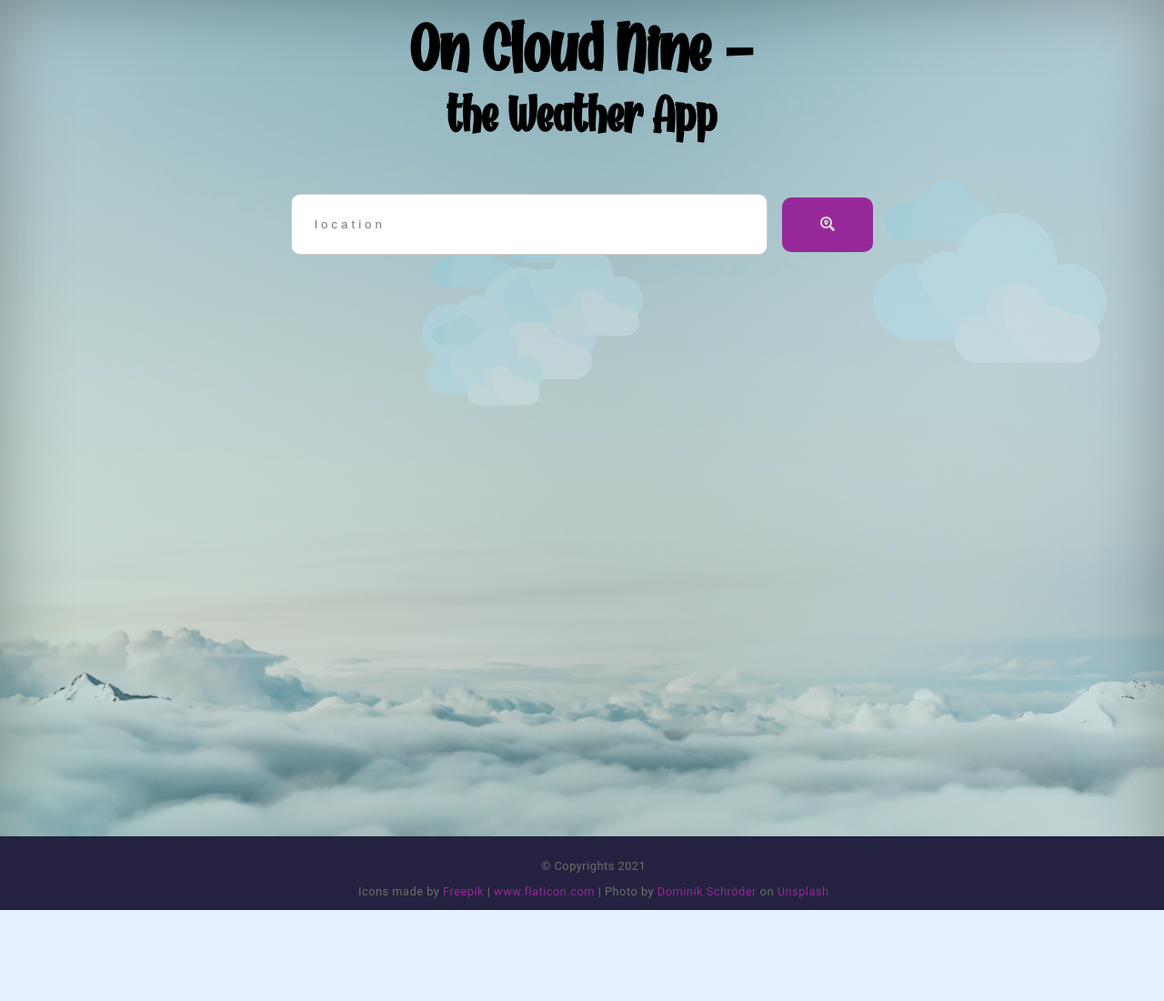
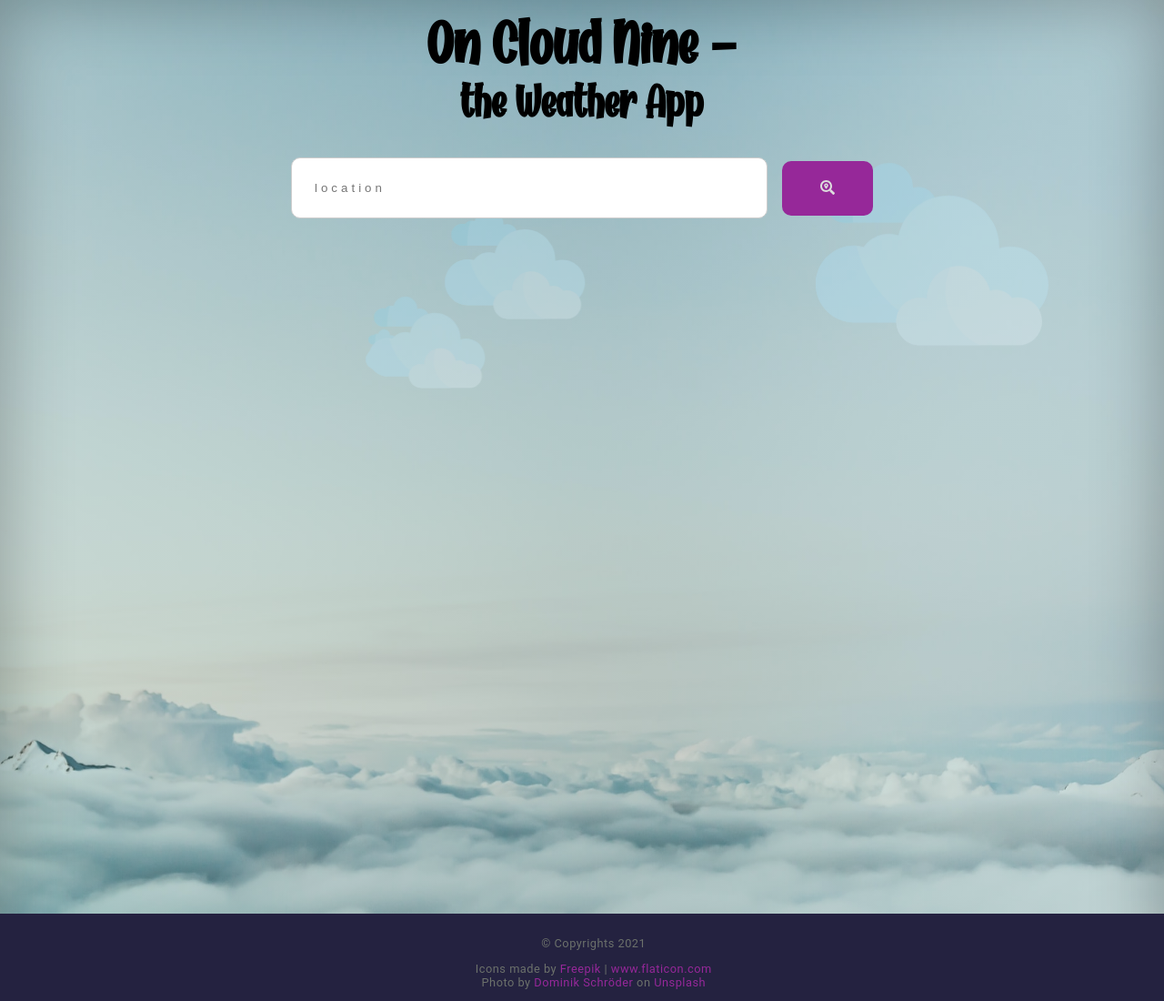
Before and after one commit to BeataMaro/Weather-app, a React (Create React App) app: page / in a window 1280 px wide. Shown: the whole page at 91% size. Before the commit the page ends 1000 px from the top, so only its background shows below. Built offline with nearby package versions, Linux system fonts and the light colour scheme.

Commit message:
responsive layout

```diff
--- a/src/components/Clouds/StyledClouds.js
+++ b/src/components/Clouds/StyledClouds.js
@@ -48,7 +48,7 @@ export const StyledSVG = styled.img`
   }
   @media (min-width: 1200px) {
     &:nth-child(1) {
-      width: 15%;
+      width: 5%;
     }
     &:nth-child(2) {
       width: 10%;
--- a/src/components/Container/StyledContainer.js
+++ b/src/components/Container/StyledContainer.js
@@ -6,7 +6,7 @@ export const StyledWrapper = styled.div`
   justify-content: center;
   max-width: 100%;
   width: 100vw;
-  height: 1000px;
+  height: 1200px;
   flex-direction: column;
   justify-content: space-between;
   background-color: black;
@@ -21,4 +21,8 @@ export const StyledWrapper = styled.div`
   background-position: bottom;
   box-shadow: inset 0 0 5rem rgba(0, 0, 0, 0.3);
   overflow-x: hidden;
+
+  @media (min-width: 768px) {
+    height: 1100px;
+  }
 `;
--- a/src/components/Footer/Footer.js
+++ b/src/components/Footer/Footer.js
@@ -5,8 +5,9 @@ const Footer = () => {
   return (
     <StyledFooter>
       <p>&copy; Copyrights 2021</p>
+      <div>
+        <span>
           Icons made by{" "}
-      <span>
           <a href='https://www.freepik.com' title='Freepik' target='_blank'>
             Freepik
           </a>
@@ -17,9 +18,11 @@ const Footer = () => {
             www.flaticon.com
           </a>
         </span>
-      <span>
-        {" "}
-        | Photo by{" "}
+      </div>
+
+      <div>
+        {"  "}
+        Photo by{" "}
         <span>
           <a href='https://unsplash.com/@wirhabenzeit?utm_source=unsplash&utm_medium=referral&utm_content=creditCopyText'>
             Dominik Schröder
@@ -31,7 +34,7 @@ const Footer = () => {
             Unsplash
           </a>
         </span>
-      </span>
+      </div>
     </StyledFooter>
   );
 };
--- a/src/components/Footer/StyledFooter.js
+++ b/src/components/Footer/StyledFooter.js
@@ -4,12 +4,15 @@ export const StyledFooter = styled.footer`
   margin-top: auto;
   width: 100%;
   padding: 1em;
+  /* display: flex; */
+  /* flex-direction: column; */
+  justify-content: center;
+  align-items: center;
   text-align: center;
   font-size: 0.8rem;
   background-color: #242240;
   color: #6c716b;
   letter-spacing: 0.5px;
-  z-index: 1000;
 
   & a {
     color: var(--primary);
--- a/src/components/Header/StyledHeader.js
+++ b/src/components/Header/StyledHeader.js
@@ -1,7 +1,7 @@
 import styled from "styled-components";
 
 export const StyledNav = styled.header`
-  height: 20%;
+  height: 10em;
   display: flex;
   flex-direction: column;
 `;
@@ -14,12 +14,12 @@ export const StyledTitle = styled.div`
   font-size: 1.5rem;
   z-index: 1000;
 
-  & h1,
+  /* & h1,
   h2 {
     display: block;
-  }
+  } */
 
   @media (min-width: 768px) {
-    font-size: 2rem;
+    font-size: 1.8rem;
   }
 `;
--- a/src/components/WeatherCard/StyledWeatherCard.js
+++ b/src/components/WeatherCard/StyledWeatherCard.js
@@ -48,6 +48,17 @@ export const StyledCardContainer = styled.div`
   &:hover ${StyledCard} {
     transform: rotateY(180deg);
     border-radius: 40px;
+  }
+
+  @media (max-width: 360px) {
+    width: 320px;
+  }
+
+  @media (max-width: 768px) {
+    &:hover ${StyledCard}, &:active ${StyledCard} {
+      transform: rotateY(180deg);
+      border-radius: 40px;
+    }
   }
 `;
 
--- a/src/components/WeatherCard/WeatherCard.js
+++ b/src/components/WeatherCard/WeatherCard.js
@@ -49,10 +49,10 @@ const WeatherCard = ({ weatherData, image, description }) => {
           {description && <p>{description}</p>}
           {open && <WeatherDetails main={main} weather={weather} />}
           {!open && main && (
-            <StyledButton onClick={toggleDetails}>&#129043;</StyledButton>
+            <StyledButton onClick={toggleDetails}>&#8595;</StyledButton>
           )}
           {open && main && (
-            <StyledButton onClick={toggleDetails}>&#129041;</StyledButton>
+            <StyledButton onClick={toggleDetails}>&#8593;</StyledButton>
           )}
 
           {weather[0].icon === "" && <img src={lostImg} />}
```
Lines whose indentation alone changed are shown as unchanged.
